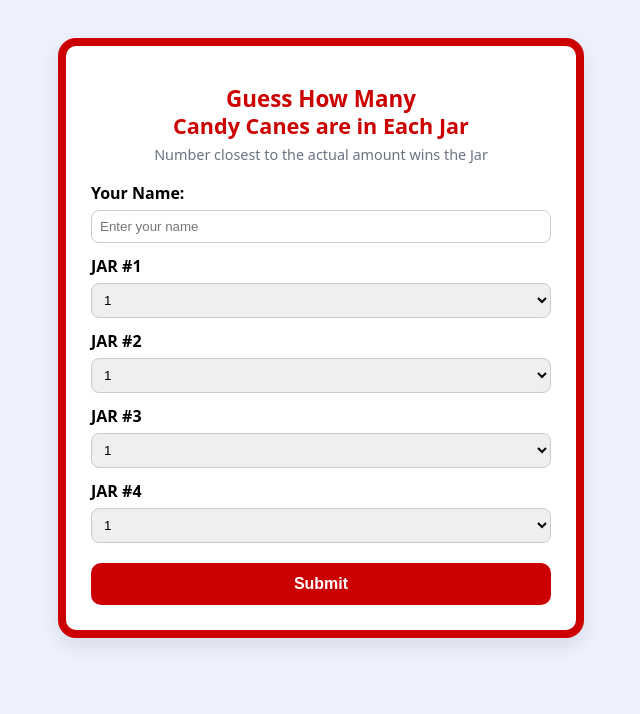
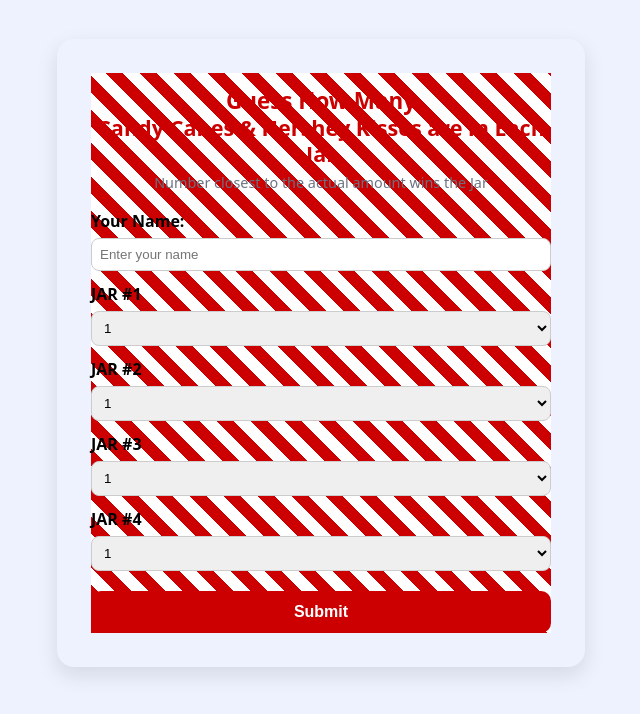
Before and after one commit to BCoats3/jars-game, a plain HTML site: page index.html in a window 1280 px wide. Shown: the whole page, without its empty margins (319-959 px from the left). Drawn offline with Linux system fonts and the light colour scheme.

Commit message:
Update index.html

```diff
--- a/index.html
+++ b/index.html
@@ -12,6 +12,7 @@
       justify-content: center;
       padding: 30px;
     }
+
     .wrapper {
       background: white;
       padding: 25px;
@@ -19,8 +20,21 @@
       max-width: 460px;
       width: 100%;
       box-shadow: 0 8px 20px rgba(0,0,0,0.1);
-      border: 8px solid #cc0000;
+
+      /* Candy-cane striped border */
+      border: 10px solid transparent;
+      background-image:
+        repeating-linear-gradient(
+          45deg,
+          #cc0000 0,
+          #cc0000 12px,
+          white 12px,
+          white 24px
+        );
+      background-origin: border-box;
+      background-clip: content-box, border-box;
     }
+
     h1 {
       text-align: center;
       margin-bottom: 6px;
@@ -72,7 +86,7 @@
 
   <h1>
     Guess How Many<br>
-    <span class="title-line2">Candy Canes are in Each Jar</span>
+    <span class="title-line2">Candy Canes & Hershey Kisses are in Each Jar</span>
   </h1>
 
   <div class="subtitle">Number closest to the actual amount wins the Jar</div>
```
